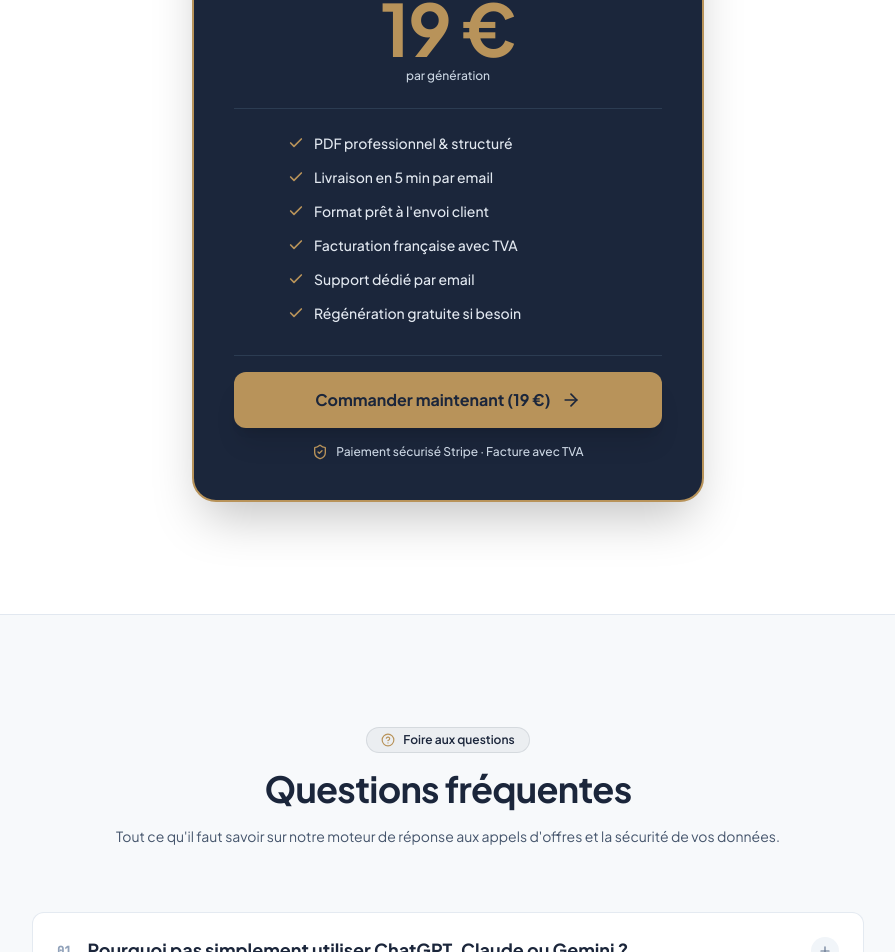
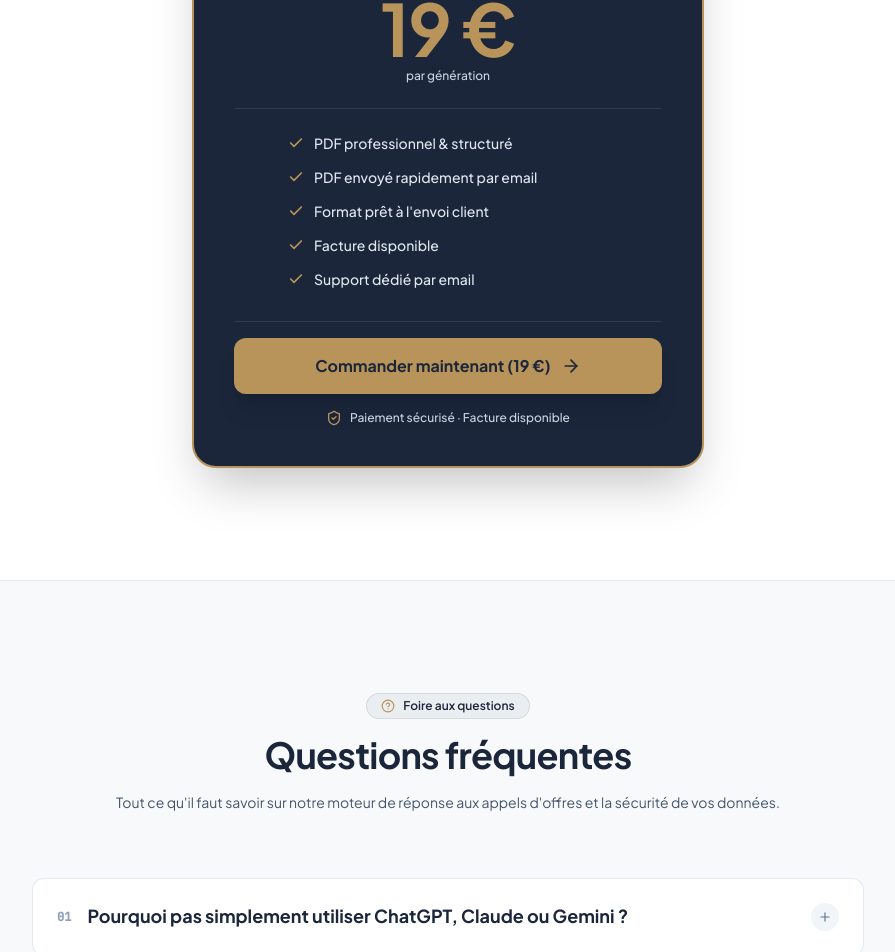
Before and after one commit to OMARMARCO23/DeliverableEngine, a React (Vite) app: page / in a window 1280 px wide. Shown: the part 7030-7982 px from the top of the page, without its empty margins (192-1087 px from the left). Built offline with nearby package versions, Linux system fonts and the light colour scheme; no server answers; a web font is replaced by a local one.

Commit message:
Update pricing features and payment information

```diff
--- a/src/components/Pricing.tsx
+++ b/src/components/Pricing.tsx
@@ -14,11 +14,10 @@ interface PricingProps {
 export default function Pricing({ onOpenGenerate }: PricingProps) {
   const features = [
     "PDF professionnel & structuré",
-    "Livraison en 5 min par email",
+    "PDF envoyé rapidement par email",
     "Format prêt à l'envoi client",
-    "Facturation française avec TVA",
-    "Support dédié par email",
-    "Régénération gratuite si besoin"
+    "Facture disponible",
+    "Support dédié par email"
   ];
 
   return (
@@ -88,7 +87,7 @@ export default function Pricing({ onOpenGenerate }: PricingProps) {
 
               <div className="mt-4 flex items-center justify-center gap-2 text-xs text-slate-300 font-medium">
                 <ShieldCheck className="h-4 w-4 text-[#B8935A]" />
-                <span>Paiement sécurisé Stripe · Facture avec TVA</span>
+                <span>Paiement sécurisé · Facture disponible</span>
               </div>
             </div>
 
```
